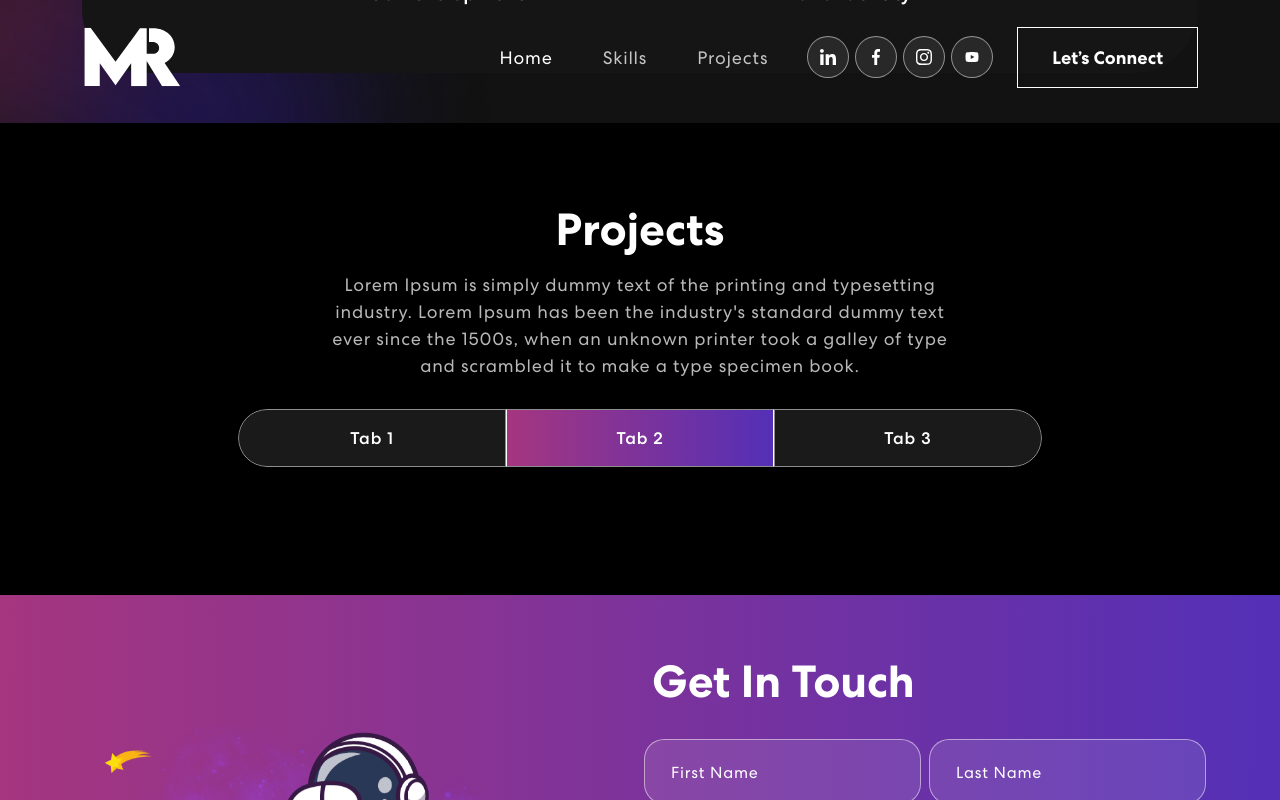
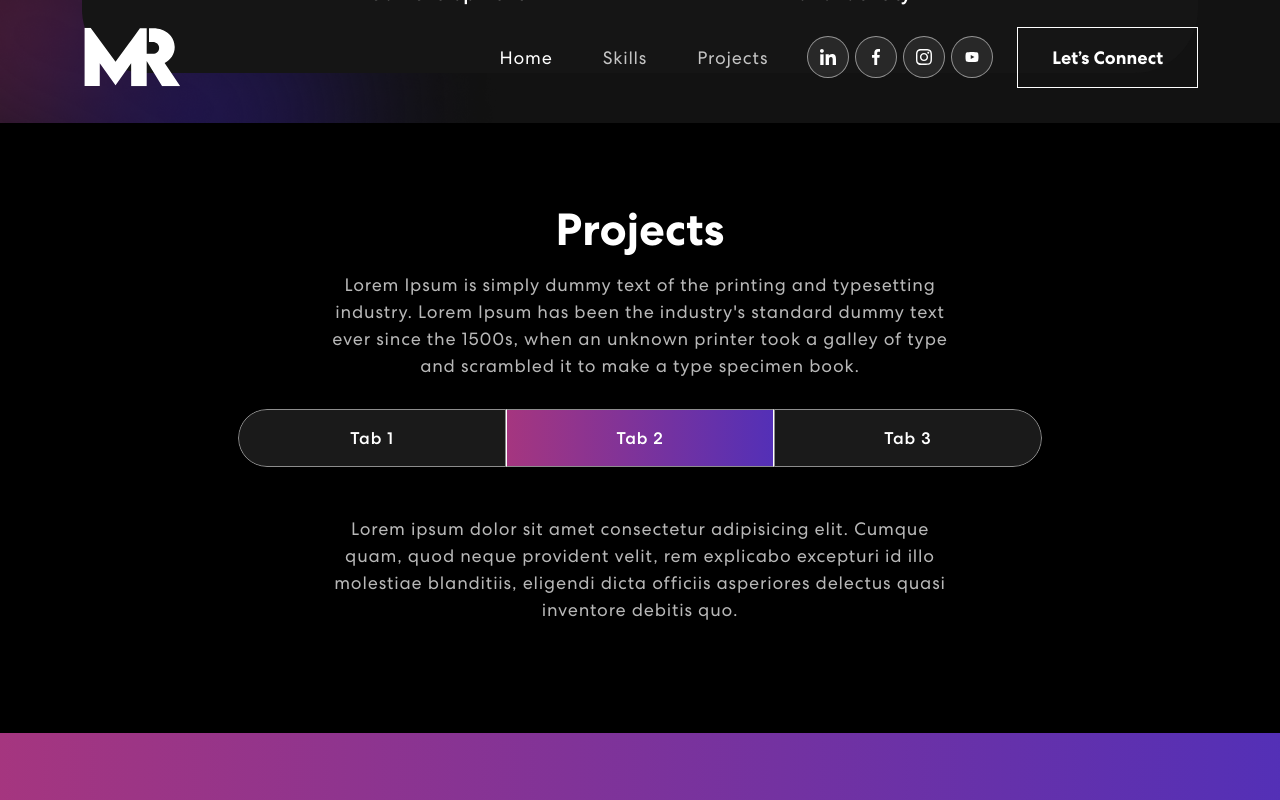
Before and after one commit to mrinmayray/my-portfolio, a React (Create React App) app: page / in a window 1280 px wide. Both pictures are taken after a click on the tab "Tab 2". Shown: the part 1169-1969 px from the top of the page. Built offline with nearby package versions, Linux system fonts and the light colour scheme.

Commit message:
Fix - Project

```diff
--- a/src/components/Projects.js
+++ b/src/components/Projects.js
@@ -80,7 +80,7 @@ export const Projects = () => {
                         }
                       </Row>
                     </Tab.Pane>
-                    <Tab.Pane eventKey="section">
+                    <Tab.Pane eventKey="second">
                       <p>Lorem ipsum dolor sit amet consectetur adipisicing elit. Cumque quam, quod neque provident velit, rem explicabo excepturi id illo molestiae blanditiis, eligendi dicta officiis asperiores delectus quasi inventore debitis quo.</p>
                     </Tab.Pane>
                     <Tab.Pane eventKey="third">
```
